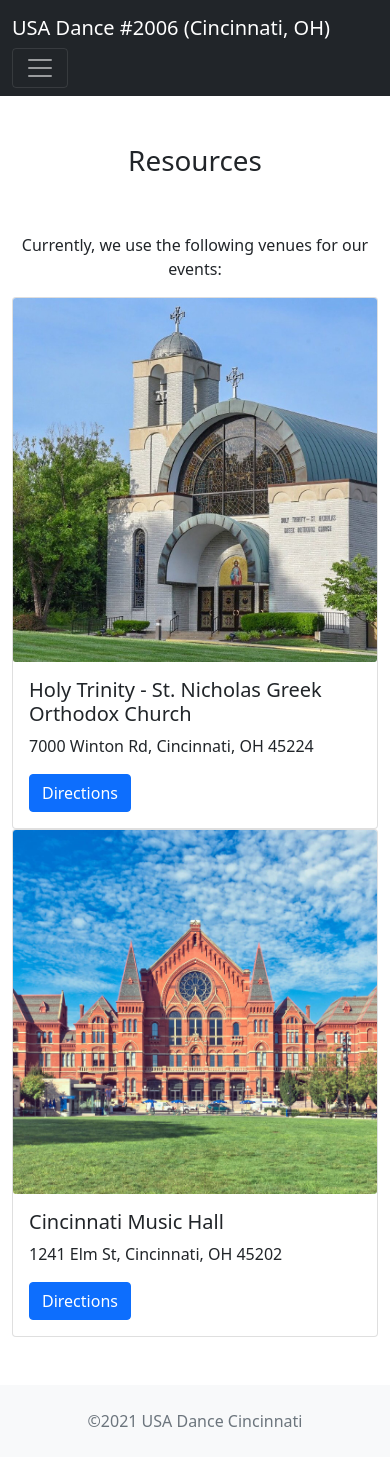
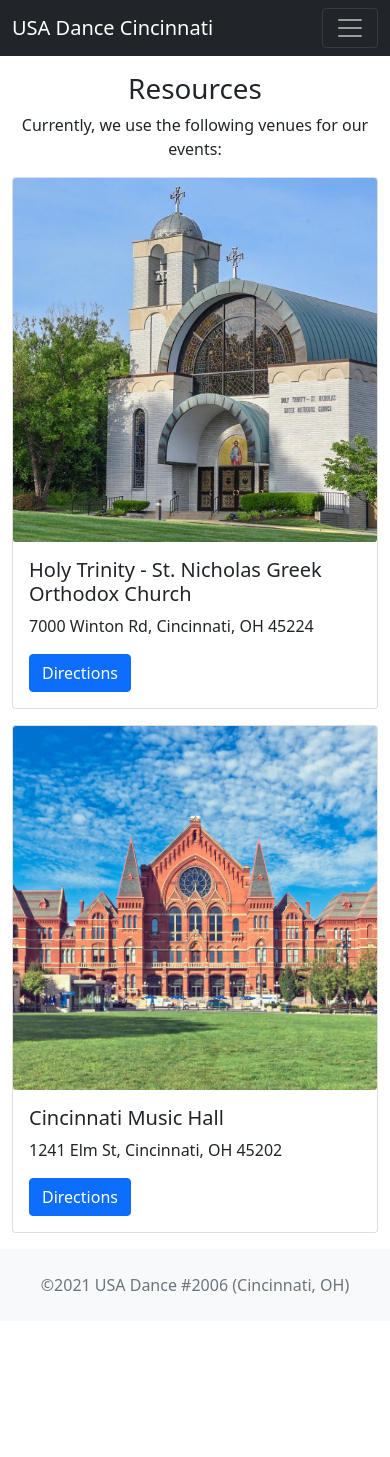
Before and after one commit to shadowlion/usadancecincinnati, a Next.js app: page /resources in a window 390 px wide. After the commit the page ends 1321 px from the top, so only its background shows below. Built offline with nearby package versions, Linux system fonts and the light colour scheme.

Commit message:
fix: minor format changes

```diff
--- a/components/BaseFooter.tsx
+++ b/components/BaseFooter.tsx
@@ -7,7 +7,7 @@ const BaseFooter = () => {
     <Container>
       <Nav className="d-flex justify-content-around">
         <Nav.Link disabled>
-          &copy;{new Date().getFullYear()} USA Dance Cincinnati
+          &copy;{new Date().getFullYear()} USA Dance #2006 (Cincinnati, OH)
         </Nav.Link>
       </Nav>
     </Container>
--- a/components/BaseNavigation.tsx
+++ b/components/BaseNavigation.tsx
@@ -8,16 +8,7 @@ const BaseNavigation = () => {
   return (
     <Navbar bg="dark" variant="dark" expand="md">
       <Container>
-        <Navbar.Brand href="/">
-          {/*<Image
-            src="/logo.png"
-            alt="logo.png"
-            width={60}
-            height={60}
-            className="d-inline-block align-center"
-          />*/}
-          USA Dance #2006 (Cincinnati, OH)
-        </Navbar.Brand>
+        <Navbar.Brand href="/">USA Dance Cincinnati</Navbar.Brand>
         <Navbar.Toggle aria-controls="navbar-responsive" />
         <Navbar.Collapse id="navbar-responsive" className="justify-content-end">
           <Nav>
--- a/pages/resources.tsx
+++ b/pages/resources.tsx
@@ -4,13 +4,13 @@ import CardImg from "react-bootstrap/CardImg";
 
 const ResourcesPage = () => {
   return (
-    <div className="container py-5">
-      <h1 className="text-center pb-5">Resources</h1>
+    <div className="container">
+      <h1 className="text-center pt-3 py-md-5">Resources</h1>
       <p className="text-center">
         Currently, we use the following venues for our events:
       </p>
-      <section className="row">
-        <div className="col-12 col-md-6">
+      <section className="row pb-md-5">
+        <div className="col-12 col-md-6 mb-3">
           <div className="card">
             <CardImg
               as={Image}
@@ -33,7 +33,7 @@ const ResourcesPage = () => {
             </div>
           </div>
         </div>
-        <div className="col-12 col-md-6">
+        <div className="col-12 col-md-6 mb-3">
           <div className="card">
             <CardImg
               as={Image}
```
